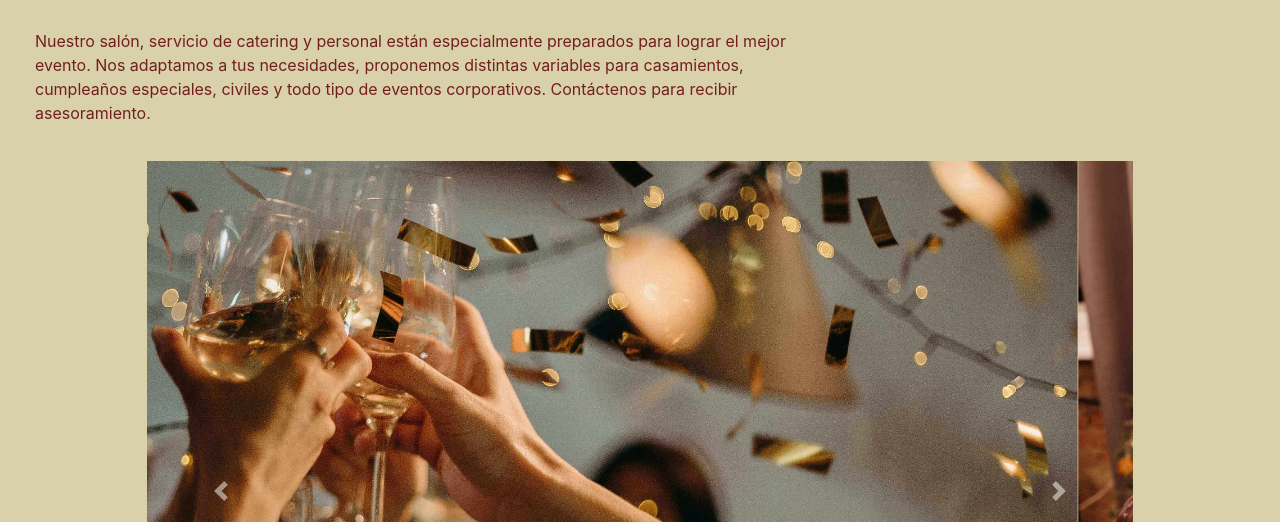
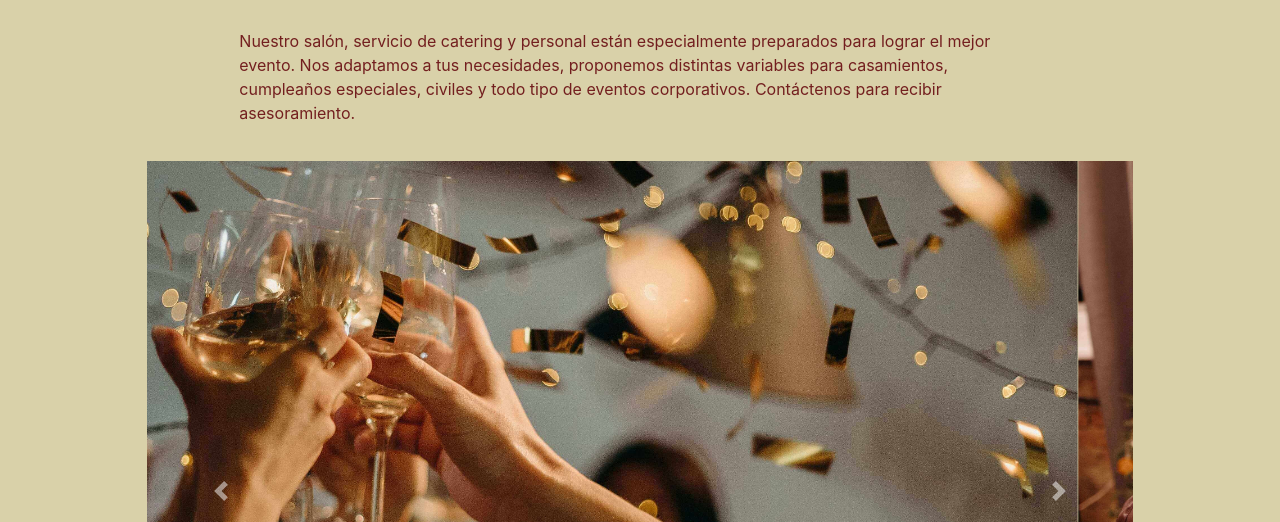
Before and after one commit to Yeniag/Lumiere-Galicer, a website: page pages/eventos.html in a window 1280 px wide. Shown: the part 278-800 px from the top of the page. Drawn offline with nearby package versions, Linux system fonts and the light colour scheme.

Commit message:
centrado de texto en eventos

```diff
--- a/pages/eventos.html
+++ b/pages/eventos.html
@@ -47,8 +47,8 @@
                 <!-- inicio sección central -->
                 <h1 class="page-header col justify-content-center main-content__tile main-content__title--centered text-center">Eventos</h1>
             </div>
-            <div class="row">
-                <div class="col-lg-8 col-xs-auto main-content__text m-1 p-3 d-flex justify-content-center flex-fill ">
+            <div class="row  d-flex justify-content-center flex-fill ">
+                <div class="col-lg-8 col-xs-auto main-content__text m-1 p-3">
                     <p>Nuestro salón, servicio de catering y personal están especialmente preparados para lograr el mejor evento. Nos adaptamos a tus necesidades, proponemos distintas variables para casamientos, cumpleaños especiales, civiles y todo tipo
                         de eventos corporativos. Contáctenos para recibir asesoramiento.</p>
                 </div>
--- a/scss/_body.scss
+++ b/scss/_body.scss
@@ -49,4 +49,5 @@ p {
 .tcn a {
     color: #000;
     text-decoration: none;
+    display: inline-block;
 }
```
Also changed, not shown: css/style.css, 1 other file.
